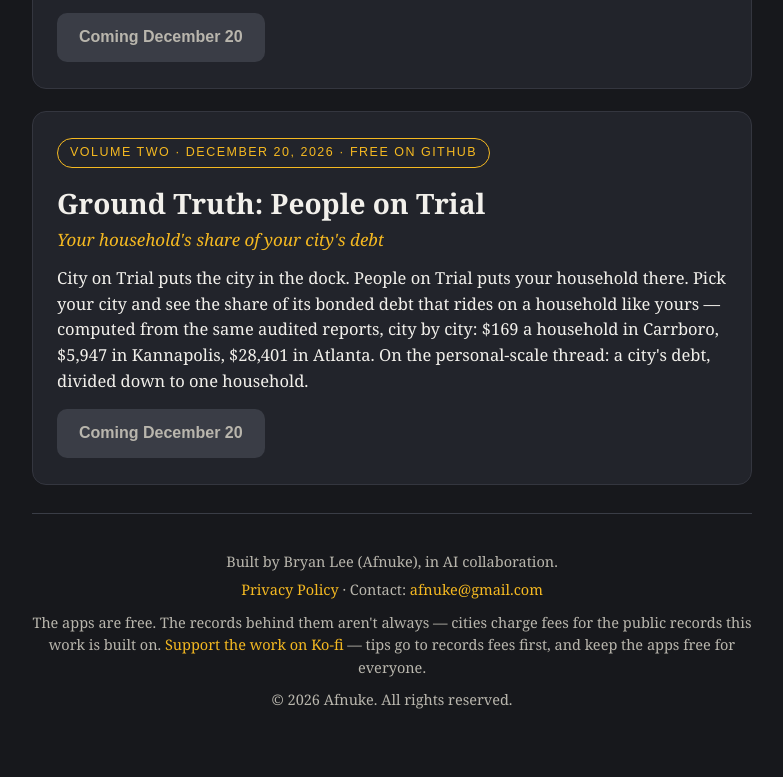
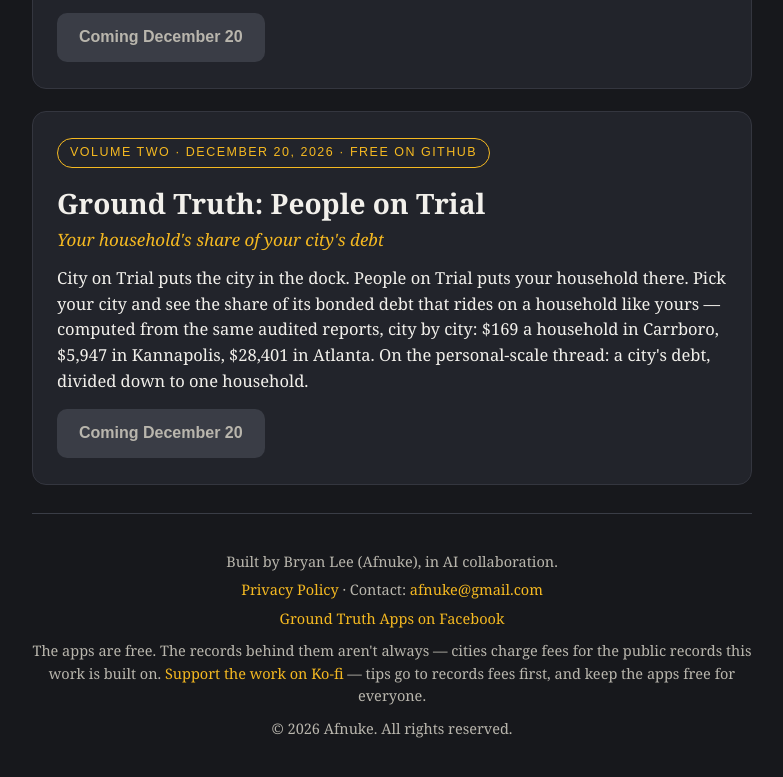
Before and after one commit to afnuke/groundtruth-privacy, a plain HTML site: page hub/index.html in a window 1280 px wide. Shown: the part 7397-8174 px from the top of the page, without its empty margins (248-1031 px from the left). Drawn offline with Linux system fonts and the light colour scheme.

Commit message:
Hub footer: add Ground Truth Apps Facebook Page link

```diff
--- a/hub/index.html
+++ b/hub/index.html
@@ -201,6 +201,7 @@
   <footer>
     <p>Built by Bryan Lee (Afnuke), in AI collaboration.</p>
     <p style="margin-top:6px"><a href="https://afnuke.github.io/groundtruth-privacy/">Privacy Policy</a> · Contact: <a href="mailto:afnuke@gmail.com">afnuke@gmail.com</a></p>
+    <p style="margin-top:6px"><a href="https://www.facebook.com/profile.php?id=61596773975834">Ground Truth Apps on Facebook</a></p>
     <p style="margin-top:10px">The apps are free. The records behind them aren't always — cities charge fees for the public records this work is built on. <a href="https://ko-fi.com/afnuke">Support the work on Ko-fi</a> — tips go to records fees first, and keep the apps free for everyone.</p>
     <p style="margin-top:10px">© 2026 Afnuke. All rights reserved.</p>
   </footer>
```
